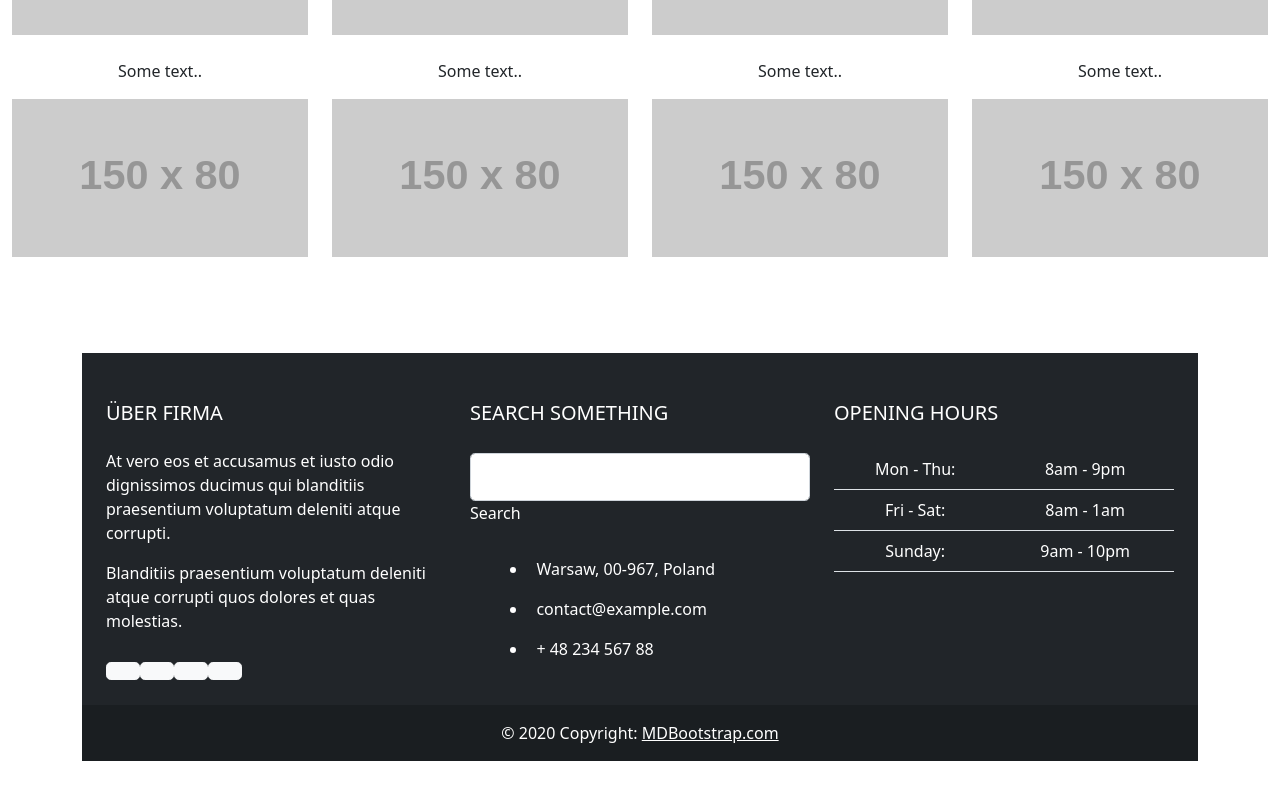
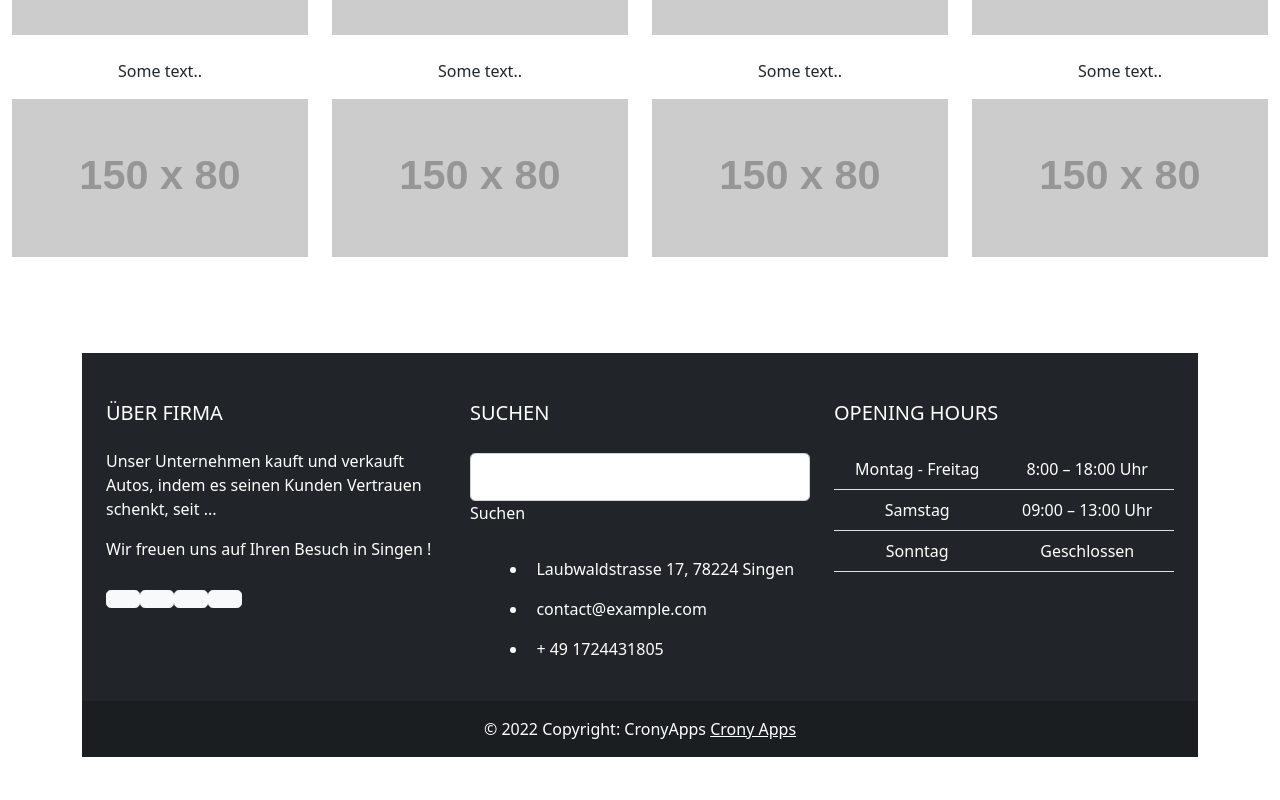
Before and after one commit to cronycommunity/dk-automobile-web-angular, an Angular app: page / in a window 1280 px wide. Shown: the part 470-1270 px from the top of the page. Built offline with nearby package versions, Linux system fonts and the light colour scheme.

Commit message:
Edit-Ugur

```diff
--- a/src/app/footer/footer.component.html
+++ b/src/app/footer/footer.component.html
@@ -11,12 +11,10 @@
             <h5 class="text-uppercase mb-4">Über Firma</h5>
 
             <p>
-              At vero eos et accusamus et iusto odio dignissimos ducimus qui blanditiis praesentium
-              voluptatum deleniti atque corrupti.
+              Unser Unternehmen kauft und verkauft Autos, indem es seinen Kunden Vertrauen schenkt, seit ...
             </p>
             <p>
-              Blanditiis praesentium voluptatum deleniti atque corrupti quos dolores et quas
-              molestias.
+              Wir freuen uns auf Ihren Besuch in Singen !
             </p>
 
             <div class="mt-4">
@@ -35,22 +33,22 @@
 
           <!--Grid column-->
           <div class="col-lg-4 col-md-6 mb-4 mb-md-0">
-            <h5 class="text-uppercase mb-4 pb-1">Search something</h5>
+            <h5 class="text-uppercase mb-4 pb-1">Suchen</h5>
 
             <div class="form-outline form-white mb-4">
               <input type="text" id="formControlLg" class="form-control form-control-lg" />
-              <label class="form-label" for="formControlLg">Search</label>
+              <label class="form-label" for="formControlLg">Suchen</label>
             </div>
 
             <ul class="fa-ul" style="margin-left: 1.65em;">
               <li class="mb-3">
-                <span class="fa-li"><i class="fas fa-home"></i></span><span class="ms-2">Warsaw, 00-967, Poland</span>
+                <span class="fa-li"><i class="fas fa-home"></i></span><span class="ms-2">Laubwaldstrasse 17, 78224 Singen</span>
               </li>
               <li class="mb-3">
                 <span class="fa-li"><i class="fas fa-envelope"></i></span><span class="ms-2">contact@example.com</span>
               </li>
               <li class="mb-3">
-                <span class="fa-li"><i class="fas fa-phone"></i></span><span class="ms-2">+ 48 234 567 88</span>
+                <span class="fa-li"><i class="fas fa-phone"></i></span><span class="ms-2">+ 49 1724431805</span>
               </li>
             </ul>
           </div>
@@ -63,16 +61,16 @@
             <table class="table text-center text-white">
               <tbody class="fw-normal">
                 <tr>
-                  <td>Mon - Thu:</td>
-                  <td>8am - 9pm</td>
+                  <td>Montag - Freitag</td>
+                  <td>8:00 – 18:00 Uhr</td>
                 </tr>
                 <tr>
-                  <td>Fri - Sat:</td>
-                  <td>8am - 1am</td>
+                  <td>Samstag</td>
+                  <td>09:00 – 13:00 Uhr</td>
                 </tr>
                 <tr>
-                  <td>Sunday:</td>
-                  <td>9am - 10pm</td>
+                  <td>Sonntag</td>
+                  <td>Geschlossen</td>
                 </tr>
               </tbody>
             </table>
@@ -85,8 +83,8 @@
 
       <!-- Copyright -->
       <div class="text-center p-3" style="background-color: rgba(0, 0, 0, 0.2);">
-        © 2020 Copyright:
-        <a class="text-white" href="https://mdbootstrap.com/">MDBootstrap.com</a>
+        © 2022 Copyright: CronyApps
+        <a class="text-white" href="https://github.com/cronycommunity">Crony Apps</a>
       </div>
       <!-- Copyright -->
     </footer>
```
